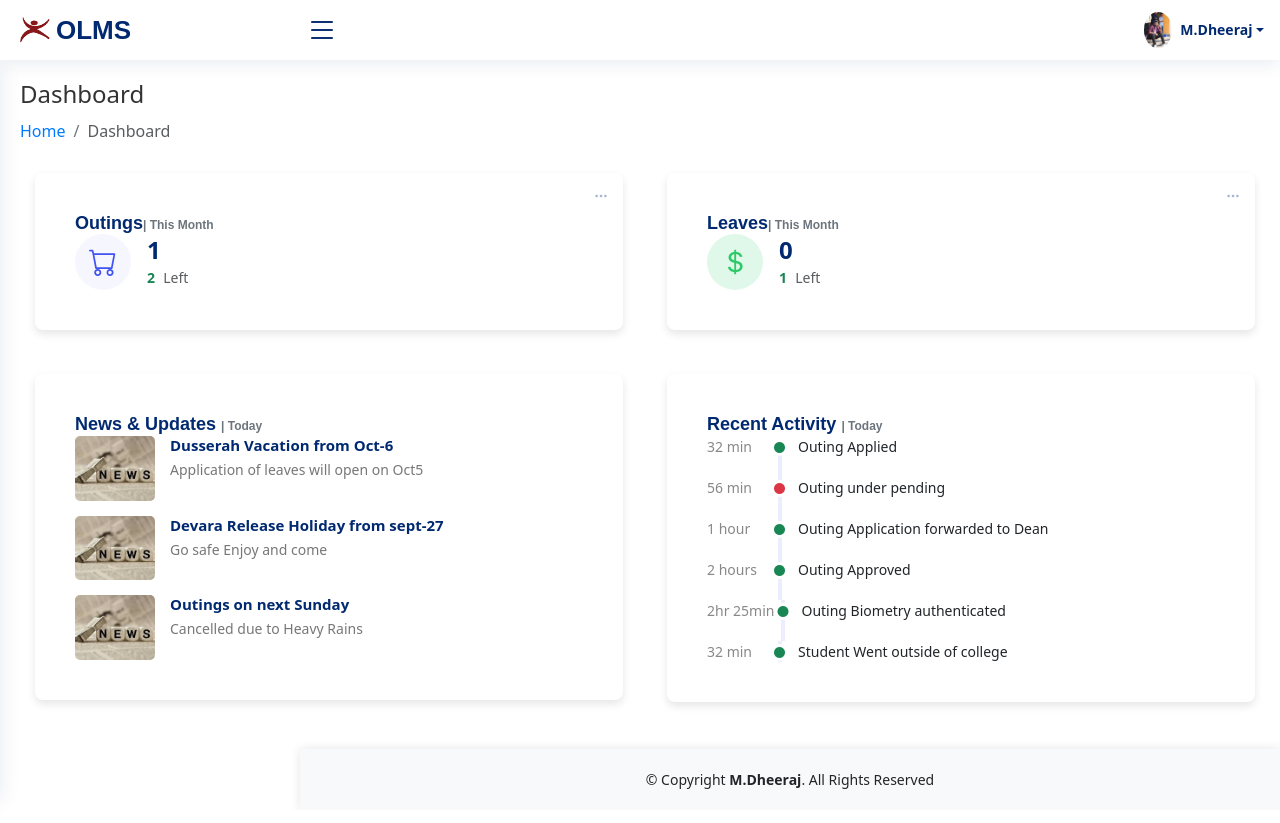
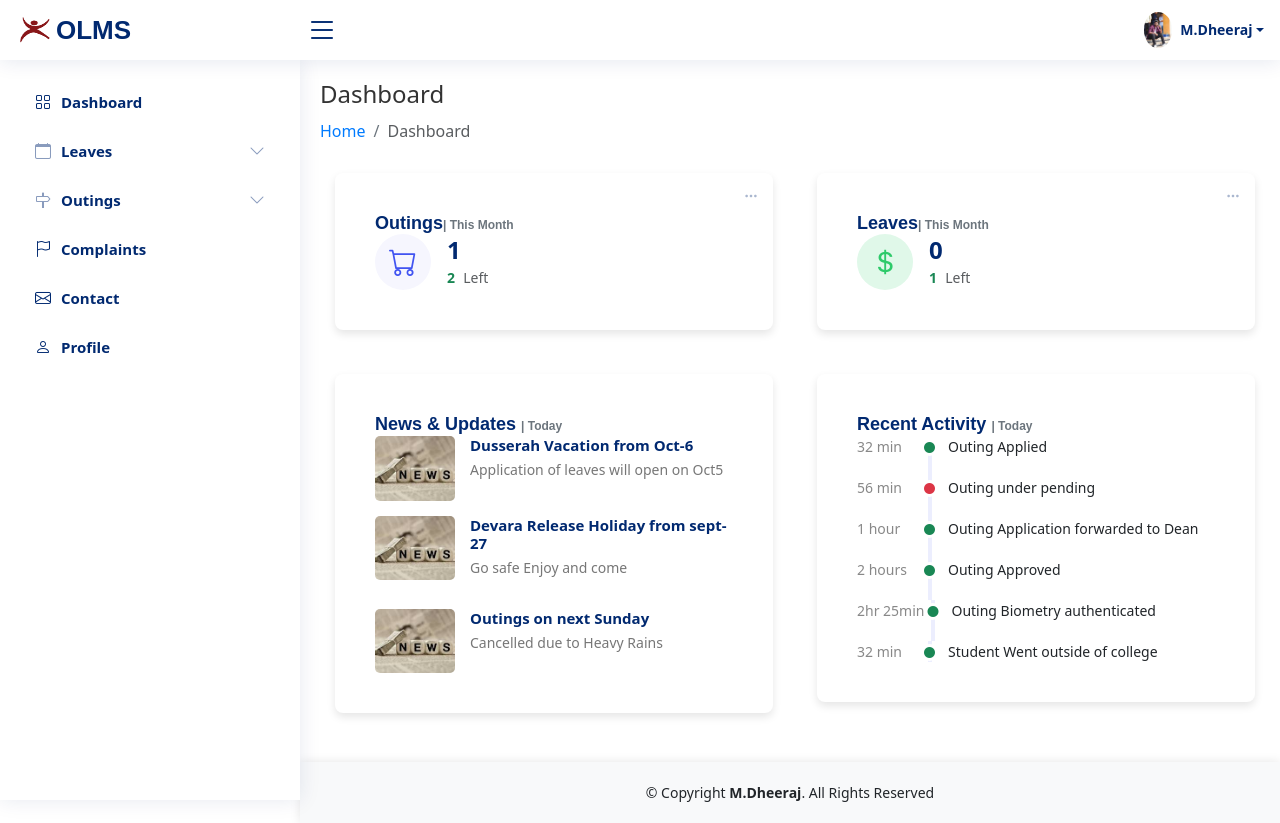
Before and after one commit to dheerajwe/OLMS, a React (Vite) app: page / in a window 1280 px wide. Built offline with nearby package versions, Linux system fonts and the light colour scheme.

Commit message:
hlo adam

```diff
--- a/src/App.css
+++ b/src/App.css
@@ -459,3 +459,30 @@ body {
   text-decoration: underline;
   /* Add underline on hover */
 }
+/* Global scrollbar styling */
+::-webkit-scrollbar {
+  width: 8px;
+  display: none;
+}
+
+::-webkit-scrollbar-thumb {
+  background-color: #9966cc;
+  border-radius: 10px;
+  display: none;
+}
+
+::-webkit-scrollbar-track {
+  background-color: #f1f1f1;
+  display: none;
+}
+
+
+/* Global CSS */
+html {
+  -ms-overflow-style: none; /* Internet Explorer and Edge */
+  scrollbar-width: none; /* Firefox */
+}
+
+html::-webkit-scrollbar {
+  display: none; /* Chrome, Safari, and Edge */
+}
--- a/src/App.jsx
+++ b/src/App.jsx
@@ -1,4 +1,4 @@
-import { useState } from 'react';
+import { useState, useEffect, useRef } from 'react';
 import './App.css';
 import 'bootstrap/dist/css/bootstrap.min.css';
 import Header from './components/Header';
@@ -17,15 +17,54 @@ import DashboardCards from './components/DashboardCards';
 function App() {
   const [currentPage, setCurrentPage] = useState('Dashboard');
   const [breadcrumb, setBreadcrumb] = useState('Dashboard');
-  const [isSidebarActive, setSidebarActive] = useState(false); // Initially inactive for mobile
+  const [isSidebarActive, setSidebarActive] = useState(false); // Sidebar inactive by default for mobile
+  const [isMobile, setIsMobile] = useState(window.innerWidth <= 768);
+
+  const sidebarRef = useRef(null); // Reference for the sidebar
+  const togglerRef = useRef(null); // Reference for the sidebar toggler button
+
+  // Handle screen resizing for mobile/desktop detection
+  useEffect(() => {
+    const handleResize = () => {
+      const mobileView = window.innerWidth <= 768;
+      setIsMobile(mobileView);
+
+      if (!mobileView) {
+        setSidebarActive(true); // Sidebar always active on desktop
+      } else {
+        setSidebarActive(false); // Sidebar inactive on mobile
+      }
+    };
+
+    handleResize(); // Initialize state on load
+    window.addEventListener('resize', handleResize);
+
+    // Close sidebar if clicked outside on mobile
+    const handleClickOutside = (e) => {
+      // Ignore click if it's on the sidebar toggler
+      if (
+        sidebarRef.current &&
+        !sidebarRef.current.contains(e.target) &&
+        !togglerRef.current.contains(e.target)
+      ) {
+        setSidebarActive(false); // Close the sidebar
+      }
+    };
+
+    if (isMobile) {
+      document.addEventListener('click', handleClickOutside);
+    }
+
+    return () => {
+      document.removeEventListener('click', handleClickOutside);
+      window.removeEventListener('resize', handleResize);
+    };
+  }, [isMobile]);
 
   const updatePage = (page, breadcrumbText) => {
     setCurrentPage(page);
     setBreadcrumb(breadcrumbText);
-  };
-
-  const handleHomeClick = () => {
-    updatePage('Dashboard', 'Dashboard');
+    if (isMobile) setSidebarActive(false); // Close sidebar automatically on mobile
   };
 
   const toggleSidebar = () => {
@@ -58,15 +97,21 @@ function App() {
   return (
     <div className={`App ${isSidebarActive ? 'sidebar-active' : 'sidebar-inactive'}`}>
       {/* Header */}
-      <Header toggleSidebar={toggleSidebar} />
+      <Header toggleSidebar={toggleSidebar} togglerRef={togglerRef} /> {/* Pass ref to Header */}
 
       <div className="d-flex flex-grow-1">
         {/* Sidebar */}
-        <Sidebar setCurrentPage={updatePage} isSidebarActive={isSidebarActive}/>
+        <Sidebar
+          setCurrentPage={updatePage}
+          isOpen={isSidebarActive}
+          toggleSidebar={toggleSidebar}
+          isMobile={isMobile}
+          sidebarRef={sidebarRef} // Pass ref to Sidebar
+        />
 
         {/* Main Content */}
-        <main className={`main-content flex-grow-1`}>
-          <PageTitle title={currentPage} breadcrumb={breadcrumb} onHomeClick={handleHomeClick} />
+        <main className="main-content flex-grow-1">
+          <PageTitle title={currentPage} breadcrumb={breadcrumb} />
           {renderContent()}
         </main>
       </div>
--- a/src/components/ContactSection.css
+++ b/src/components/ContactSection.css
@@ -1,23 +1,25 @@
 .contact {
-  margin-left: 310px;
-  /* Push section 310px from the left of the screen to accommodate sidebar */
-  margin-top: 20px;
-  /* Add some space from the top */
+  margin-left: 310px; /* Push section 310px from the left of the screen to accommodate sidebar */
+  margin-top: 20px; /* Add some space from the top */
   padding: 0 15px; /* Ensure padding inside the container to prevent overflow */
   box-sizing: border-box; /* Include padding within width calculation */
   overflow-x: hidden; /* Prevent horizontal scrolling */
 }
 
+.contact .info-box,
+.contact .card {
+  background-color: #ffffff; /* White background color */
+  border-radius: 5px; /* Rounded corners */
+  box-shadow: 0 4px 8px rgba(0, 0, 0, 0.1); /* Soft gray shadow for better visibility */
+  min-height: 217px; /* Ensures all cards and the form have the same minimum height */
+  display: flex; /* Enable flex layout for consistent alignment */
+  flex-direction: column; /* Stack content vertically */
+  justify-content: space-between; /* Distribute space evenly */
+  padding: 28px 30px; /* Padding for consistency */
+}
+
 .contact .info-box {
-  padding: 28px 30px;
-  background-color: #ffffff;
-  /* White background color */
-  box-shadow: 0 4px 8px rgba(0, 0, 0, 0.1);
-  /* Soft gray shadow for better visibility */
-  margin-bottom: 20px;
-  /* Space between boxes */
-  border-radius: 5px;
-  /* Rounded corners for better aesthetics */
+  margin-bottom: 20px; /* Space between boxes */
 }
 
 .contact .info-box i {
@@ -40,38 +42,28 @@
   margin-bottom: 0;
 }
 
-.contact .card {
-  background-color: #ffffff;
-  /* White background color for the card */
-  border-radius: 5px;
-  /* Rounded corners */
-  box-shadow: 0 4px 8px rgba(0, 0, 0, 0.1);
-  /* Soft gray shadow for better visibility */
+.contact .php-email-form {
+  display: flex; /* Enable flex layout for height alignment */
+  flex-direction: column; /* Stack form elements vertically */
+  height: 100%; /* Stretch form height to match parent container */
 }
 
 .contact .php-email-form .form-control {
-  border-radius: 4px;
-  /* Rounded corners */
-  box-shadow: 0 4px 8px rgba(0, 0, 0, 0.1);
-  /* Soft gray shadow for inputs */
+  border-radius: 4px; /* Rounded corners */
+  box-shadow: 0 4px 8px rgba(0, 0, 0, 0.1); /* Soft gray shadow for inputs */
   font-size: 14px;
-  margin-bottom: 15px;
-  /* Space between fields */
-  border: 1px solid #ced4da;
-  /* Border color similar to Bootstrap input borders */
-  padding: 10px 15px;
-  /* Padding for input fields */
+  margin-bottom: 15px; /* Space between fields */
+  border: 1px solid #ced4da; /* Border color similar to Bootstrap input borders */
+  padding: 10px 15px; /* Padding for input fields */
 }
 
 .contact .php-email-form .form-control:focus {
   border-color: #4154f1;
-  box-shadow: 0 0 0 0.2rem rgba(66, 153, 225, 0.25);
-  /* Add a focus shadow */
+  box-shadow: 0 0 0 0.2rem rgba(66, 153, 225, 0.25); /* Add a focus shadow */
 }
 
 .contact .php-email-form textarea {
-  padding: 12px 15px;
-  /* Padding for textarea */
+  padding: 12px 15px; /* Padding for textarea */
 }
 
 .contact .php-email-form button[type=submit] {
@@ -81,8 +73,8 @@
   color: #fff;
   transition: 0.4s;
   border-radius: 4px;
-  cursor: pointer;
-  /* Pointer cursor on hover */
+  cursor: pointer; /* Pointer cursor on hover */
+  align-self: center; /* Center the button */
 }
 
 .contact .php-email-form button[type=submit]:hover {
@@ -131,8 +123,16 @@
   0% {
     transform: rotate(0deg);
   }
-
   100% {
     transform: rotate(360deg);
   }
 }
+
+/* Responsive design for smaller screens */
+@media (max-width: 768px) {
+  .contact .info-box,
+  .contact .card {
+    width: 100%; /* Full width on smaller screens */
+    min-height: auto; /* Allow height to adjust naturally */
+  }
+}
--- a/src/components/Header.jsx
+++ b/src/components/Header.jsx
@@ -6,7 +6,7 @@ import 'bootstrap/dist/css/bootstrap.min.css'; // Ensure Bootstrap CSS is includ
 import 'bootstrap/dist/js/bootstrap.bundle.min'; // Ensure Bootstrap JS is included
 
 // eslint-disable-next-line react/prop-types
-function Header({ toggleSidebar }) {
+function Header({ toggleSidebar,togglerRef }) {
   return (
     <header id="header" className="header fixed-top d-flex align-items-center">
       <div className="d-flex align-items-center justify-content-between">
@@ -15,6 +15,7 @@ function Header({ toggleSidebar }) {
           <span className="d-none d-lg-block">OLMS</span>
         </a>
         <button
+        ref={togglerRef}
           className="bi bi-list toggle-sidebar-btn"
           type="button"
           onClick={toggleSidebar}
--- a/src/components/IssueForm.css
+++ b/src/components/IssueForm.css
@@ -75,7 +75,9 @@
   vertical-align: top;
   border-top: 1px solid #dee2e6;
 }
-
+a{
+  text-decoration: none;
+}
 .dataTable-table thead th {
   background-color: #f8f9fa;
   color: #000;
@@ -192,9 +194,11 @@
   /* Data Table Wrapper */
   .dataTable-wrapper {
     padding: 38px; /* Reduce padding */
-    margin:-65px 250px;
+    margin:-16px 250px;
   }
-
+a{
+  text-decoration: none;
+}
   /* Data Table Top */
   .dataTable-top {
     flex-direction: column; /* Stack elements vertically */
--- a/src/components/OutingList.jsx
+++ b/src/components/OutingList.jsx
@@ -58,7 +58,7 @@ const OutingList = () => {
                 <tbody>
                   <tr>
                     <th scope="row">
-                      <a href="#">1</a>
+                      <a href="#" className={styles.hi}>1</a>
                     </th>
                     <td>1-1-2000</td>
                     <td>Personal</td>
@@ -68,7 +68,7 @@ const OutingList = () => {
                   </tr>
                   <tr>
                     <th scope="row">
-                      <a href="#">2</a>
+                      <a href="#" className={styles.hi}>2</a>
                     </th>
                     <td>3-3-2000</td>
                     <td>Medical</td>
@@ -78,7 +78,7 @@ const OutingList = () => {
                   </tr>
                   <tr>
                     <th scope="row">
-                      <a href="#">3</a>
+                      <a href="#" className={styles.hi}>3</a>
                     </th>
                     <td>12-12-2000</td>
                     <td>Family Event</td>
--- a/src/components/OutingList.module.css
+++ b/src/components/OutingList.module.css
@@ -18,7 +18,7 @@
 
 .dataTableWrapper {
   position: relative;
-  padding: 0px;
+  padding: 15px;
   background: #ffffff;
   border-radius: 0.375rem;
   box-shadow: 0 4px 8px rgba(0, 0, 0, 0.1);
@@ -166,6 +166,9 @@
 .textPrimary:hover {
   text-decoration: none;
 }
+.hi{
+  text-decoration: none;
+}
 
 /* Media Query for Responsiveness */
 @media (max-width: 768px) {
--- a/src/components/SideBar.jsx
+++ b/src/components/SideBar.jsx
@@ -1,13 +1,8 @@
-import React, { useState, useEffect } from 'react';
+import React, { useEffect } from 'react';
 import 'bootstrap-icons/font/bootstrap-icons.css';
 
-
-
-function Sidebar({ setCurrentPage, isOpen, toggleSidebar }) {
-  const [isSidebarActive, setSidebarActive] = useState(true); // Sidebar is active by default
-
+function Sidebar({ setCurrentPage, isOpen, toggleSidebar, isMobile, sidebarRef }) {
   useEffect(() => {
-
     if (isOpen) {
       document.getElementById('sidebar').classList.add('active');
     } else {
@@ -15,31 +10,40 @@ function Sidebar({ setCurrentPage, isOpen, toggleSidebar }) {
     }
   }, [isOpen]);
 
+  const handleItemClick = (page, breadcrumb) => {
+    setCurrentPage(page, breadcrumb);
+    if (isMobile) toggleSidebar(); // Automatically close sidebar on mobile
+  };
+
   return (
-    <aside id="sidebar" className={`sidebar ${isSidebarActive ? 'active' : ''}`}>
+    <aside
+      id="sidebar"
+      ref={sidebarRef} // Attach the ref here
+      className={`sidebar ${isOpen ? 'active' : ''}`}
+    >
       <ul className="sidebar-nav" id="sidebar-nav">
         <li className="nav-item">
-          <a className="nav-link" href="#" onClick={() => { setCurrentPage('Dashboard', 'Dashboard'); toggleSidebar(); }}>
+          <a className="nav-link" href="#" onClick={() => handleItemClick('Dashboard', 'Dashboard')}>
             <i className="bi bi-grid"></i>
             <span>Dashboard</span>
           </a>
         </li>
 
         <li className="nav-item">
-          <a className="nav-link collapsed" data-bs-target="#leaves-nav" data-bs-toggle="collapse" href="#" onClick={toggleSidebar}>
+          <a className="nav-link collapsed" data-bs-target="#leaves-nav" data-bs-toggle="collapse" href="#">
             <i className="bi bi-calendar"></i>
             <span>Leaves</span>
             <i className="bi bi-chevron-down ms-auto"></i>
           </a>
           <ul id="leaves-nav" className="nav-content collapse" data-bs-parent="#sidebar-nav">
             <li>
-              <a href="#" onClick={() => { setCurrentPage('Apply Leave', 'Leaves / Apply Leave'); toggleSidebar(); }}>
+              <a href="#" onClick={() => handleItemClick('Apply Leave', 'Leaves / Apply Leave')}>
                 <i className="bi bi-circle"></i>
                 <span>Apply Leave</span>
               </a>
             </li>
             <li>
-              <a href="#" onClick={() => { setCurrentPage('All Leaves', 'Leaves / All Leaves'); toggleSidebar(); }}>
+              <a href="#" onClick={() => handleItemClick('All Leaves', 'Leaves / All Leaves')}>
                 <i className="bi bi-circle"></i>
                 <span>All Leaves</span>
               </a>
@@ -48,20 +52,20 @@ function Sidebar({ setCurrentPage, isOpen, toggleSidebar }) {
         </li>
 
         <li className="nav-item">
-          <a className="nav-link collapsed" data-bs-target="#outings-nav" data-bs-toggle="collapse" href="#" onClick={toggleSidebar}>
+          <a className="nav-link collapsed" data-bs-target="#outings-nav" data-bs-toggle="collapse" href="#">
             <i className="bi bi-signpost"></i>
             <span>Outings</span>
             <i className="bi bi-chevron-down ms-auto"></i>
           </a>
           <ul id="outings-nav" className="nav-content collapse" data-bs-parent="#sidebar-nav">
             <li>
-              <a href="#" onClick={() => { setCurrentPage('Apply Outing', 'Outings / Apply Outing'); toggleSidebar(); }}>
+              <a href="#" onClick={() => handleItemClick('Apply Outing', 'Outings / Apply Outing')}>
                 <i className="bi bi-circle"></i>
                 <span>Apply Outing</span>
               </a>
             </li>
             <li>
-              <a href="#" onClick={() => { setCurrentPage('All Outings', 'Outings / All Outings'); toggleSidebar(); }}>
+              <a href="#" onClick={() => handleItemClick('All Outings', 'Outings / All Outings')}>
                 <i className="bi bi-circle"></i>
                 <span>All Outings</span>
               </a>
@@ -70,21 +74,21 @@ function Sidebar({ setCurrentPage, isOpen, toggleSidebar }) {
         </li>
 
         <li className="nav-item">
-          <a className="nav-link" href="#" onClick={() => { setCurrentPage('Complaints', 'Complaints'); toggleSidebar(); }}>
+          <a className="nav-link" href="#" onClick={() => handleItemClick('Complaints', 'Complaints')}>
             <i className="bi bi-flag"></i>
             <span>Complaints</span>
           </a>
         </li>
 
         <li className="nav-item">
-          <a className="nav-link" href="#" onClick={() => { setCurrentPage('Contact', 'Contact'); toggleSidebar(); }}>
+          <a className="nav-link" href="#" onClick={() => handleItemClick('Contact', 'Contact')}>
             <i className="bi bi-envelope"></i>
             <span>Contact</span>
           </a>
         </li>
 
         <li className="nav-item">
-          <a className="nav-link" href="#" onClick={() => { setCurrentPage('Profile', 'Profile'); toggleSidebar(); }}>
+          <a className="nav-link" href="#" onClick={() => handleItemClick('Profile', 'Profile')}>
             <i className="bi bi-person"></i>
             <span>Profile</span>
           </a>
```
Also changed, not shown: src/components/Footer.jsx (line endings or trailing spaces), src/components/IssueForm.jsx (line endings or trailing spaces).
